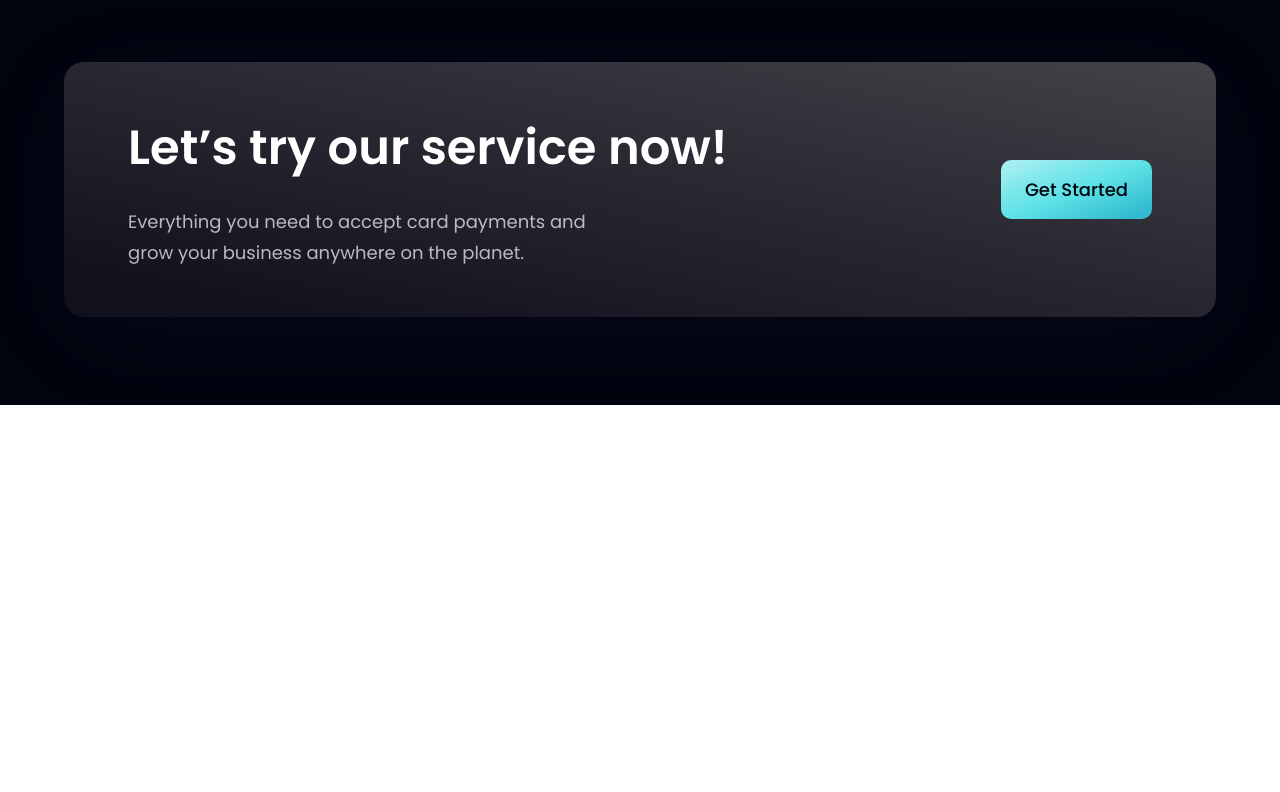
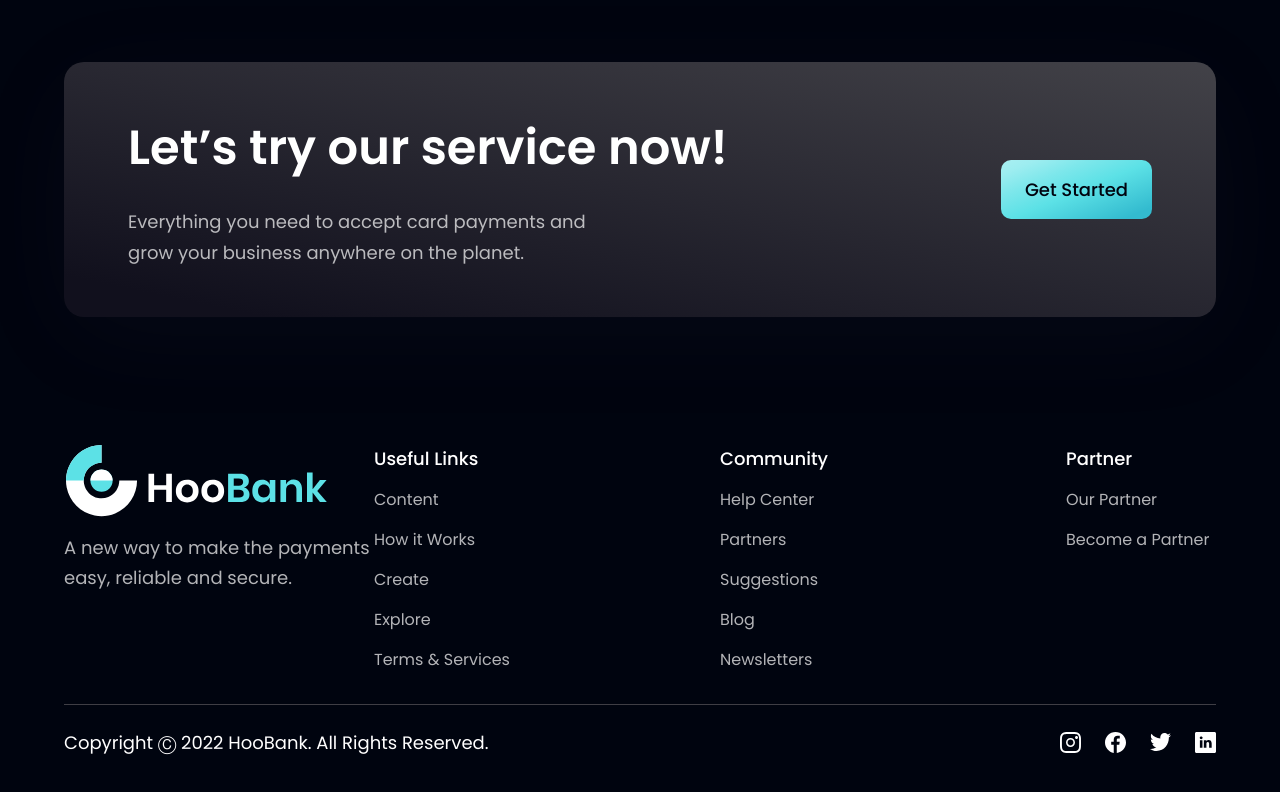
Before and after one commit to Gabrpimenta/react-tailwind, a React (Vite) app: page / in a window 1280 px wide. Shown: the part 4103-4895 px from the top of the page. Before the commit the page ends 4508 px from the top, so only its background shows below. Built offline with nearby package versions, Linux system fonts and the light colour scheme.

Commit message:
complete footer

```diff
--- a/src/components/Footer.jsx
+++ b/src/components/Footer.jsx
@@ -1,7 +1,65 @@
-import React from "react";
+import styles from "../style";
+import { logo } from "../assets";
+import { footerLinks, socialMedia } from "../constants";
 
-const Footer = () => {
-  return <div>Footer</div>;
-};
+const Footer = () => (
+  <section className={`${styles.flexCenter} ${styles.paddingY} flex-col`}>
+    <div className={`${styles.flexStart} md:flex-row flex-col mb-8 w-full`}>
+      <div>
+        <img
+          src={logo}
+          alt='hoobank'
+          className='w-[266px] h-[72px] object-contain'
+        />
+        <p className={`${styles.paragraph} mt-4 max-w-[310px]`}>
+          A new way to make the payments easy, reliable and secure.
+        </p>
+      </div>
+      <div className='flex-[1.5] w-full flex flex-row justify-between flex-wrap md:mt-0 mt-10'>
+        {footerLinks.map((footerLink) => (
+          <div
+            key={footerLink.key}
+            className='flex flex-col ss:my-0 my-4 min-w-[150px]'
+          >
+            <h4 className='font-poppins font-medium text-[18px] leading-[27px] text-white'>
+              {footerLink.title}
+            </h4>
+            <ul className='list-none mt-4'>
+              {footerLink.links.map((link, index) => (
+                <li
+                  key={link.name}
+                  className={`font-poppins font-normal text-[16px] leading-[24px] text-dimWhite hover:text-secondary cursor-pointer ${
+                    index !== footerLink.links.length - 1 ? "mb-4" : "mb-0"
+                  }`}
+                >
+                  {link.name}
+                </li>
+              ))}
+            </ul>
+          </div>
+        ))}
+      </div>
+    </div>
+    <div className='w-full flex justify-between items-center md:flex-row flex-col pt-6 border-t-[1px] border-t-[#3F3E45]'>
+      <p className='font-poppins font-normal text-center text-[18px] leading-[27px] text-white'>
+        {" "}
+        Copyright Ⓒ 2022 HooBank. All Rights Reserved.
+      </p>
+      <div className='flex flex-row md:mt-0 mt-6'>
+        {socialMedia.map((social, index) => (
+          <img
+            key={social.id}
+            src={social.icon}
+            alt={social.id}
+            className={`w-[21px] h-[21px] object-contain cursor-pointer ${
+              index !== socialMedia.length - 1 ? "mr-6" : "mr-0"
+            }`}
+            onClick={() => window.open(social.link)}
+          />
+        ))}
+      </div>
+    </div>
+  </section>
+);
 
 export default Footer;
```
